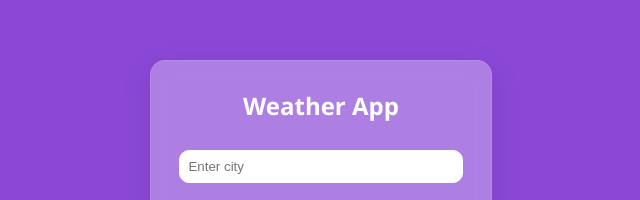
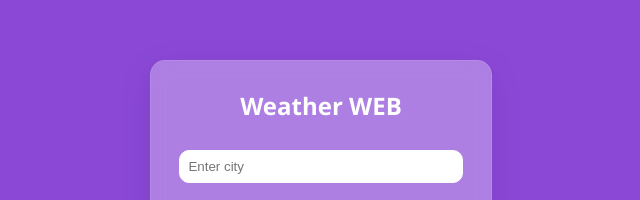
Before and after one commit to Baguio-Alvin/Baguio-Alvin.github.io, a plain HTML site: page Weather/index.html in a window 1280 px wide. Shown: the part 215-415 px from the top of the page, 319-959 px from the left. Drawn offline with Linux system fonts and the light colour scheme.

Commit message:
Update index.html

```diff
--- a/Weather/index.html
+++ b/Weather/index.html
@@ -8,7 +8,7 @@
 </head>
 <body>
     <div id="weather-container">
-        <h2>Weather App</h2>
+        <h2>Weather WEB</h2>
         <input type="text" id="city" placeholder="Enter city">
         <button onclick="getWeather()">Search</button>
 
```
